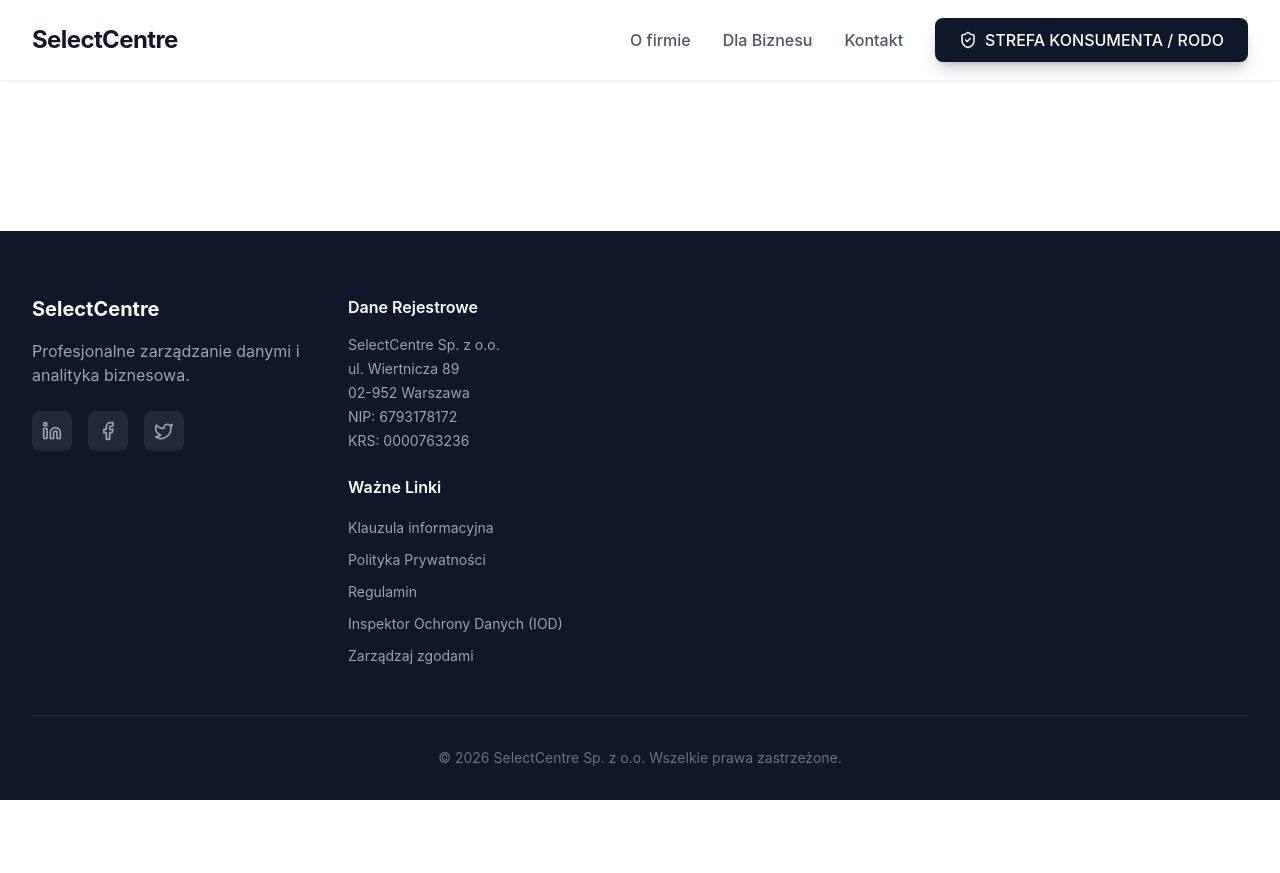
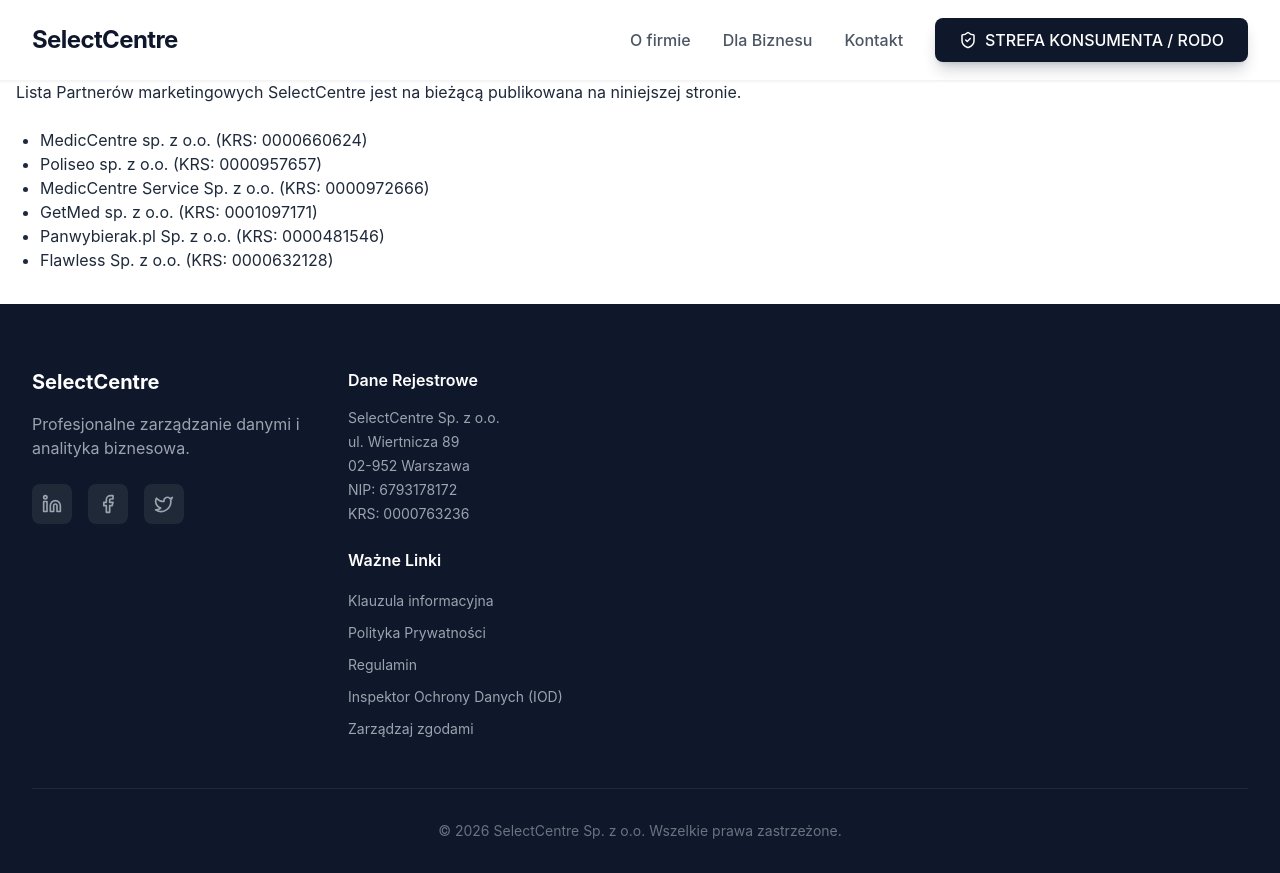
Before and after one commit to selectpilot/selectcentre-v2, a React (Vite) app: page /partnerzy in a window 1280 px wide. Before the commit the page ends 800 px from the top, so only its background shows below. Built offline with nearby package versions, Linux system fonts and the light colour scheme; no server answers.

Commit message:
Dodano podstrony /partnerzy i /klauzula-informacyjna

```diff
--- a/src/App.jsx
+++ b/src/App.jsx
@@ -10,6 +10,8 @@
 import ConsumerZone from './pages/ConsumerZone';
 import PrivacyPolicy from './pages/PrivacyPolicy';
 import TermsOfService from './pages/TermsOfService';
+import Partnerzy from './pages/Partnerzy';
+import KlauzulaInformacyjna from './pages/KlauzulaInformacyjna';
 
 function App() {
   return (
@@ -24,8 +26,9 @@
               <Route path="/" element={<Home />} />
               <Route path="/strefa-konsumenta" element={<ConsumerZone />} />
               <Route path="/privacy-policy" element={<PrivacyPolicy />} />
-              <Route path="/klauzula-informacyjna" element={<PrivacyPolicy />} />
+              <Route path="/klauzula-informacyjna" element={<KlauzulaInformacyjna />} />
               <Route path="/regulamin" element={<TermsOfService />} />
+              <Route path="/partnerzy" element={<Partnerzy />} />
             </Routes>
           </main>
           <Footer />
--- /dev/null
+++ b/src/pages/KlauzulaInformacyjna.jsx
@@ -0,0 +1,10 @@
+import React from "react";
+
+const KlauzulaInformacyjna = () => (
+  <div className="container mx-auto px-4 py-8">
+    <h1 className="text-2xl font-bold mb-4">Klauzula informacyjna</h1>
+    <p>Treść klauzuli informacyjnej powinna zostać tutaj umieszczona zgodnie z wymaganiami prawnymi. Proszę podać lub zatwierdzić treść, którą chcesz opublikować.</p>
+  </div>
+);
+
+export default KlauzulaInformacyjna;
--- /dev/null
+++ b/src/pages/Partnerzy.jsx
@@ -0,0 +1,18 @@
+import React from "react";
+
+const Partnerzy = () => (
+  <div className="container mx-auto px-4 py-8">
+    <h1 className="text-2xl font-bold mb-4">Aktualna lista partnerów SelectCentre</h1>
+    <p className="mb-6">Lista Partnerów marketingowych SelectCentre jest na bieżącą publikowana na niniejszej stronie.</p>
+    <ul className="list-disc pl-6">
+      <li>MedicCentre sp. z o.o. (KRS: 0000660624)</li>
+      <li>Poliseo sp. z o.o. (KRS: 0000957657)</li>
+      <li>MedicCentre Service Sp. z o.o. (KRS: 0000972666)</li>
+      <li>GetMed sp. z o.o. (KRS: 0001097171)</li>
+      <li>Panwybierak.pl Sp. z o.o. (KRS: 0000481546)</li>
+      <li>Flawless Sp. z o.o. (KRS: 0000632128)</li>
+    </ul>
+  </div>
+);
+
+export default Partnerzy;
```
